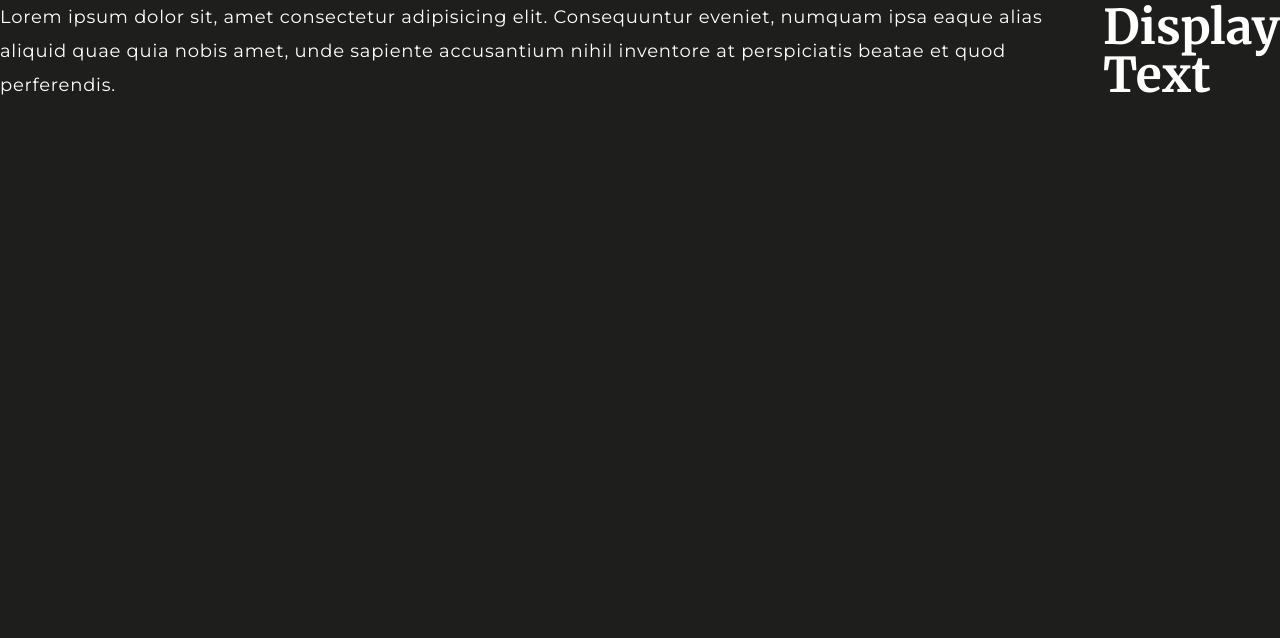
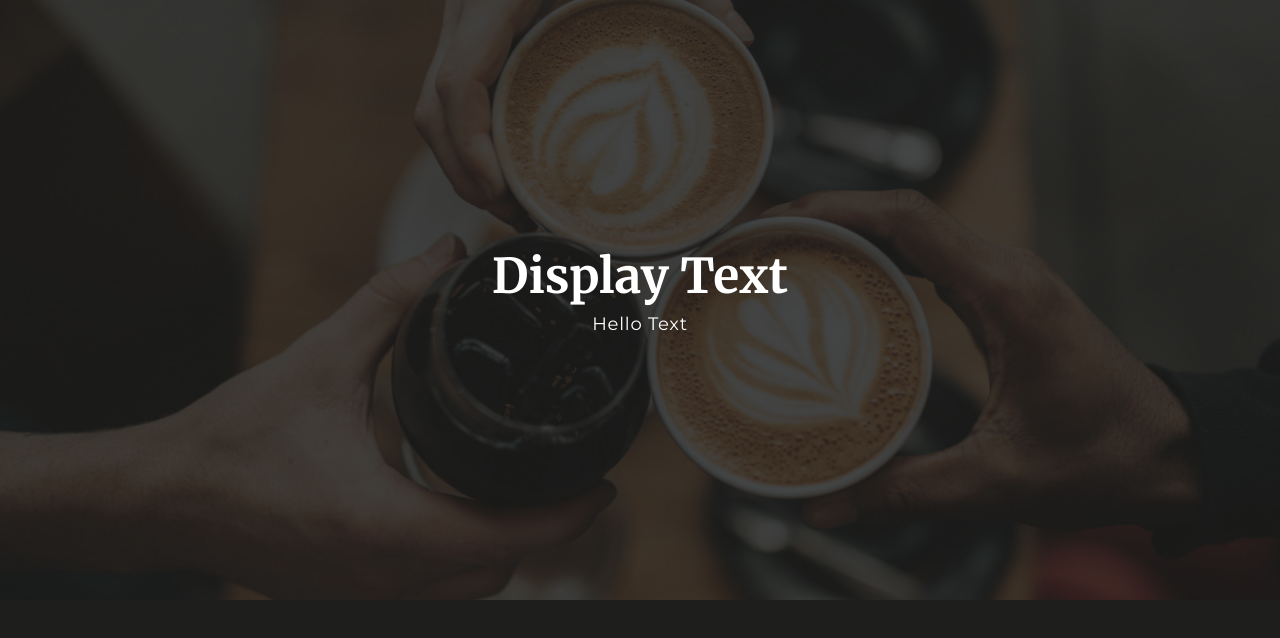
Before and after one commit to GTCAG/new-gtc, a React (Create React App) app: page /test in a window 1280 px wide. Shown: the top 638 px of the page. Built offline with nearby package versions, Linux system fonts and the light colour scheme.

Commit message:
Created PageHeader component

```diff
--- a/src/App.tsx
+++ b/src/App.tsx
@@ -1,11 +1,15 @@
 import React from "react";
 import { Route } from "react-router-dom";
+import HomePage from "./components/pages/HomePage";
 import TestPage from "./components/pages/TestPage";
 
 function App() {
   return (
     <div>
-      <Route path="/test">
+      <Route exact path="/">
+        <HomePage />
+      </Route>
+      <Route exact path="/test">
         <TestPage />
       </Route>
     </div>
--- /dev/null
+++ b/src/components/atoms/PageHeader.tsx
@@ -0,0 +1,43 @@
+import React from "react";
+import styled from "styled-components";
+
+interface PageHeaderProps {
+  img?: string;
+  children?: any;
+  height?: string;
+  opacity?: string;
+}
+
+const Root = styled.div<PageHeaderProps>`
+  width: 100%;
+  height: ${({ height }) => height || "600px"};
+
+  position: relative;
+  display: flex;
+  justify-content: center;
+  align-items: center;
+  flex-direction: column;
+
+  &::before {
+    content: "";
+    background-image: url(${({ img }) => img});
+    background-color: ${({ theme }) => theme.colors.background};
+    background-position: center;
+    background-size: cover;
+    background-repeat: no-repeat;
+
+    opacity: ${({ opacity }) => opacity || "0.2"};
+    position: absolute;
+    top: 0;
+    left: 0;
+    bottom: 0;
+    right: 0;
+    z-index: -1;
+  }
+`;
+
+const PageHeader: React.FC<PageHeaderProps> = (props: PageHeaderProps) => {
+  return <Root {...props}>{props.children}</Root>;
+};
+
+export default PageHeader;
--- /dev/null
+++ b/src/components/pages/HomePage.tsx
@@ -0,0 +1,12 @@
+import React from "react";
+import styled from "styled-components";
+
+interface HomePageProps {}
+
+const Root = styled.div``;
+
+const HomePage: React.FC<HomePageProps> = () => {
+  return <Root> </Root>;
+};
+
+export default HomePage;
--- a/src/components/pages/TestPage.tsx
+++ b/src/components/pages/TestPage.tsx
@@ -1,7 +1,9 @@
 import React from "react";
 import styled from "styled-components";
+import PageHeader from "../atoms/PageHeader";
 import Display from "../texts/Display";
 import Text from "../texts/Text";
+import testImg from "../../images/cafe.jpg";
 
 const Root = styled.div`
   width: 100%;
@@ -14,14 +16,10 @@ const Root = styled.div`
 const TestPage: React.FC = () => {
   return (
     <Root>
-      <Text variant="medium" color="#ffffff">
-        Lorem ipsum dolor sit, amet consectetur adipisicing elit. Consequuntur
-        eveniet, numquam ipsa eaque alias aliquid quae quia nobis amet, unde
-        sapiente accusantium nihil inventore at perspiciatis beatae et quod
-        perferendis.
-      </Text>
-
-      <Display color="#ffffff">Display Text</Display>
+      <PageHeader img={testImg}>
+        <Display color="#ffffff">Display Text</Display>
+        <Text color="#fff">Hello Text</Text>
+      </PageHeader>
     </Root>
   );
 };
```
Also changed, not shown: src/images/cafe.jpg (added), 1 other file (tests, documents, lock files or other folders).
